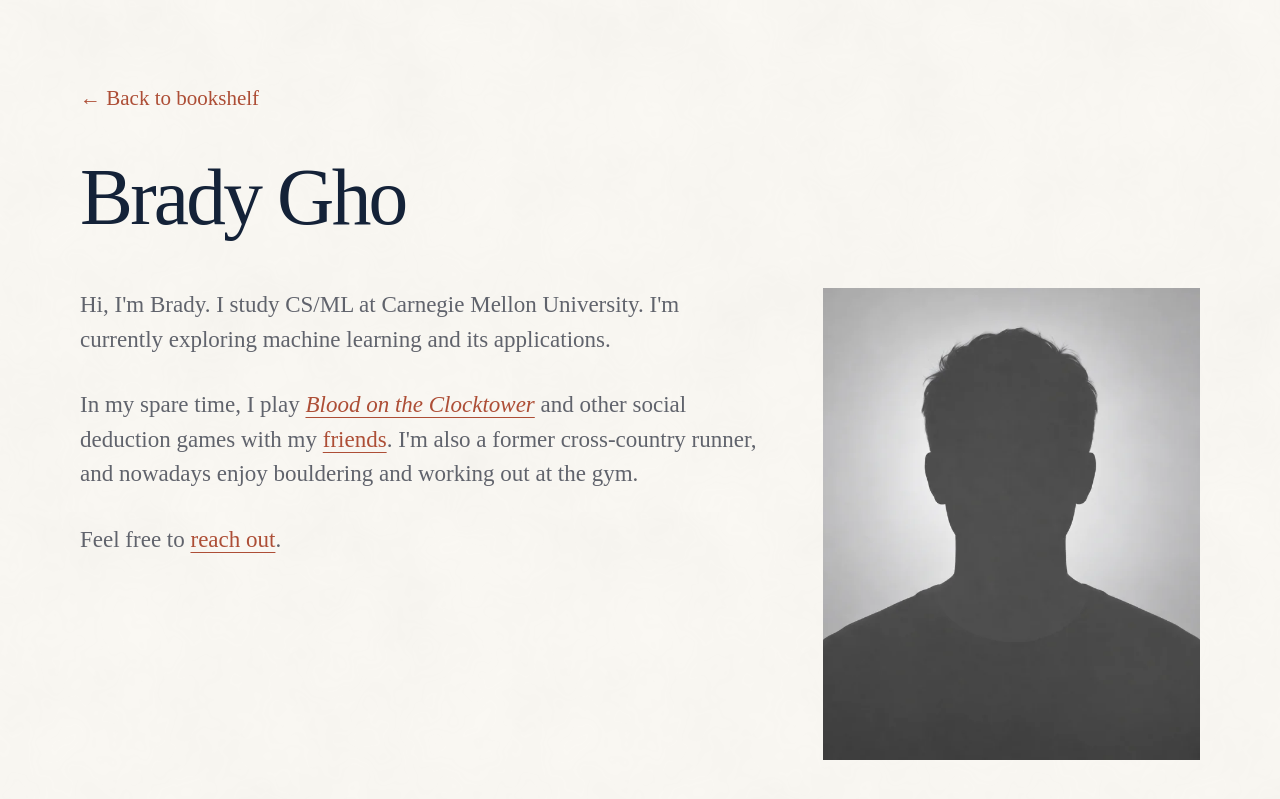
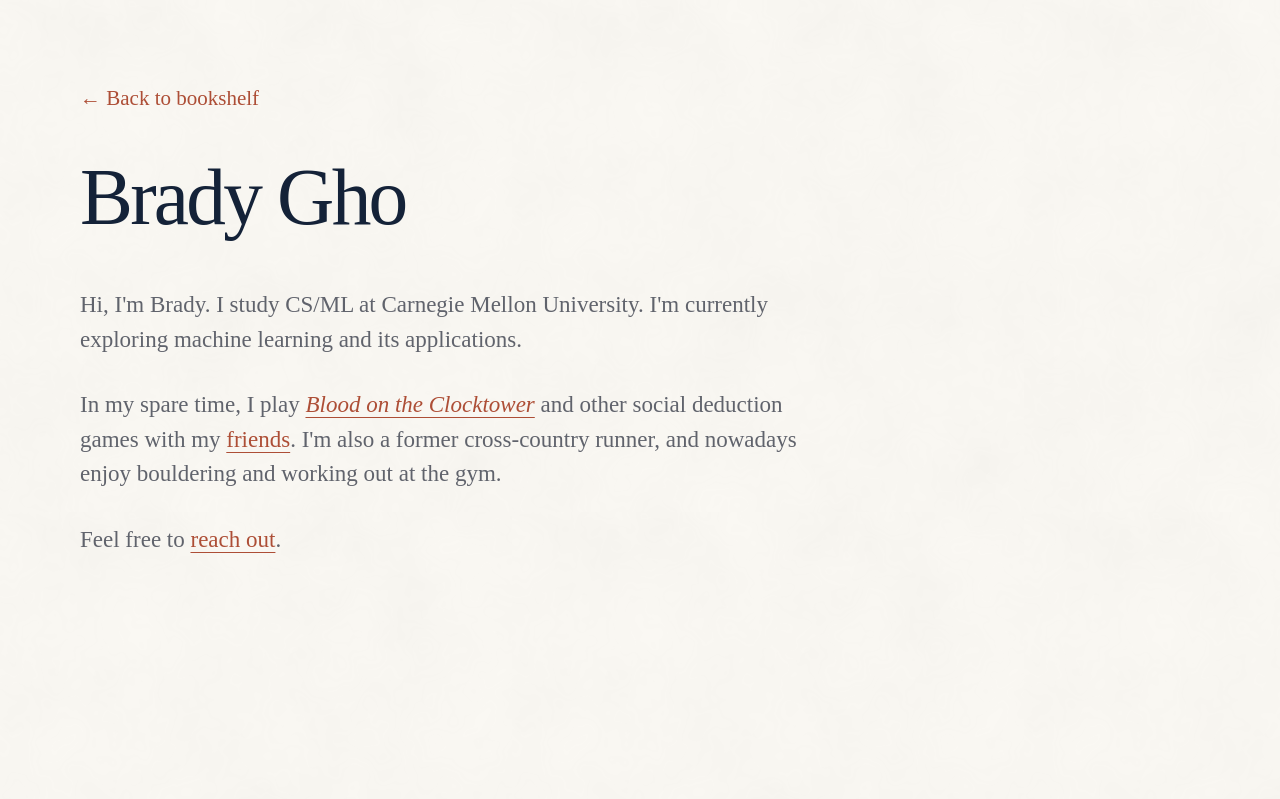
Before and after one commit to ghobrady/ghobrady.github.io, a Jekyll site: the page built from about.html, in a window 1280 px wide. Shown: the top 799 px of the page. Built offline with Jekyll 4.4.1, drawn with Linux system fonts in a browser that asks for light colours.

Commit message:
Make the About page text-only

```diff
--- a/_layouts/content.html
+++ b/_layouts/content.html
@@ -7,7 +7,7 @@
     <meta name="theme-color" content="#faf8f3">
     <title>{{ page.title | escape }} · {{ site.title | escape }}</title>
     <link rel="icon" href="{{ '/assets/favicon.svg' | relative_url }}" type="image/svg+xml">
-    <link rel="stylesheet" href="{{ '/assets/css/pages.css' | relative_url }}?v=content-pages-10">
+    <link rel="stylesheet" href="{{ '/assets/css/pages.css' | relative_url }}?v=content-pages-11">
     <link rel="alternate" type="application/rss+xml" title="Brady Gho — Writing" href="{{ '/feed.xml' | relative_url }}">
   </head>
   <body class="content-page">
--- a/about.html
+++ b/about.html
@@ -7,11 +7,8 @@ permalink: /about/
 <header class="page-heading">
   <h1>Brady Gho</h1>
 </header>
-<div class="about-layout">
-  <div class="about-copy prose">
-    <p>Hi, I'm Brady. I study CS/ML at Carnegie Mellon University. I'm currently exploring machine learning and its applications.</p>
-    <p>In my spare time, I play <a href="https://bloodontheclocktower.com/"><i>Blood on the Clocktower</i></a> and other social deduction games with my <a href="{{ '/friends/' | relative_url }}">friends</a>. I'm also a former cross-country runner, and nowadays enjoy bouldering and working out at the gym.</p>
-    <p>Feel free to <a href="mailto:bgho@andrew.cmu.edu">reach out</a>.</p>
-  </div>
-  <img class="about-portrait" src="{{ '/assets/images/portrait-placeholder.webp' | relative_url }}" width="640" height="800" alt="Portrait placeholder — photo to come" fetchpriority="high">
+<div class="about-copy prose">
+  <p>Hi, I'm Brady. I study CS/ML at Carnegie Mellon University. I'm currently exploring machine learning and its applications.</p>
+  <p>In my spare time, I play <a href="https://bloodontheclocktower.com/"><i>Blood on the Clocktower</i></a> and other social deduction games with my <a href="{{ '/friends/' | relative_url }}">friends</a>. I'm also a former cross-country runner, and nowadays enjoy bouldering and working out at the gym.</p>
+  <p>Feel free to <a href="mailto:bgho@andrew.cmu.edu">reach out</a>.</p>
 </div>
--- a/assets/css/pages.css
+++ b/assets/css/pages.css
@@ -42,7 +42,7 @@ html { min-width: 320px; background: #faf8f3; }
   line-height: 1.08;
   letter-spacing: -.035em;
 }
-.about-layout { display: grid; grid-template-columns: minmax(0, 1.8fr) minmax(0, 1fr); gap: 64px; align-items: start; }
+.about-copy { max-width: 760px; }
 .prose { color: var(--body-ink); font-size: 23px; line-height: 1.5; overflow-wrap: anywhere; }
 .prose p { margin: 0 0 1.35em; }
 .prose p:last-child { margin-bottom: 0; }
@@ -57,7 +57,6 @@ html { min-width: 320px; background: #faf8f3; }
 .prose pre { overflow-x: auto; padding: 1em; background: #eeece6; font-size: .75em; }
 .prose code { font-size: .8em; }
 .prose pre code { font-size: inherit; }
-.about-portrait { display: block; width: 100%; height: auto; aspect-ratio: 4 / 5; object-fit: cover; background: #d2d1ce; }
 .writing-heading { margin-bottom: 64px; }
 .writing-heading h1 { font-size: 56px; }
 .post-list { list-style: none; padding: 0; margin: 0; }
@@ -106,7 +105,6 @@ html { min-width: 320px; background: #faf8f3; }
 .article-footnotes [role="doc-backlink"] { text-decoration: none; }
 @media (max-width: 800px) {
   .page-shell { width: calc(100% - 48px); padding-bottom: 64px; }
-  .about-layout { gap: 32px; grid-template-columns: minmax(0, 1.4fr) minmax(0, 1fr); }
   .prose { font-size: 20px; }
   .article-copy { font-size: 19px; }
   .content-page .post-entry { grid-template-columns: 120px minmax(0, 1fr); column-gap: 16px; }
@@ -118,8 +116,6 @@ html { min-width: 320px; background: #faf8f3; }
   .page-shell { width: calc(100% - 40px); padding-top: 32px; }
   .back-link { font-size: 18px; }
   .page-heading { margin-top: 32px; margin-bottom: 32px; }
-  .about-layout { display: flex; flex-direction: column; gap: 32px; }
-  .about-portrait { max-width: 340px; }
   .writing-heading { margin-bottom: 40px; }
   .content-page .post-entry { grid-template-columns: minmax(0, 1fr); grid-template-areas: "title" "date" "description"; row-gap: 8px; }
   .post-entry time { padding: 0; }
```
